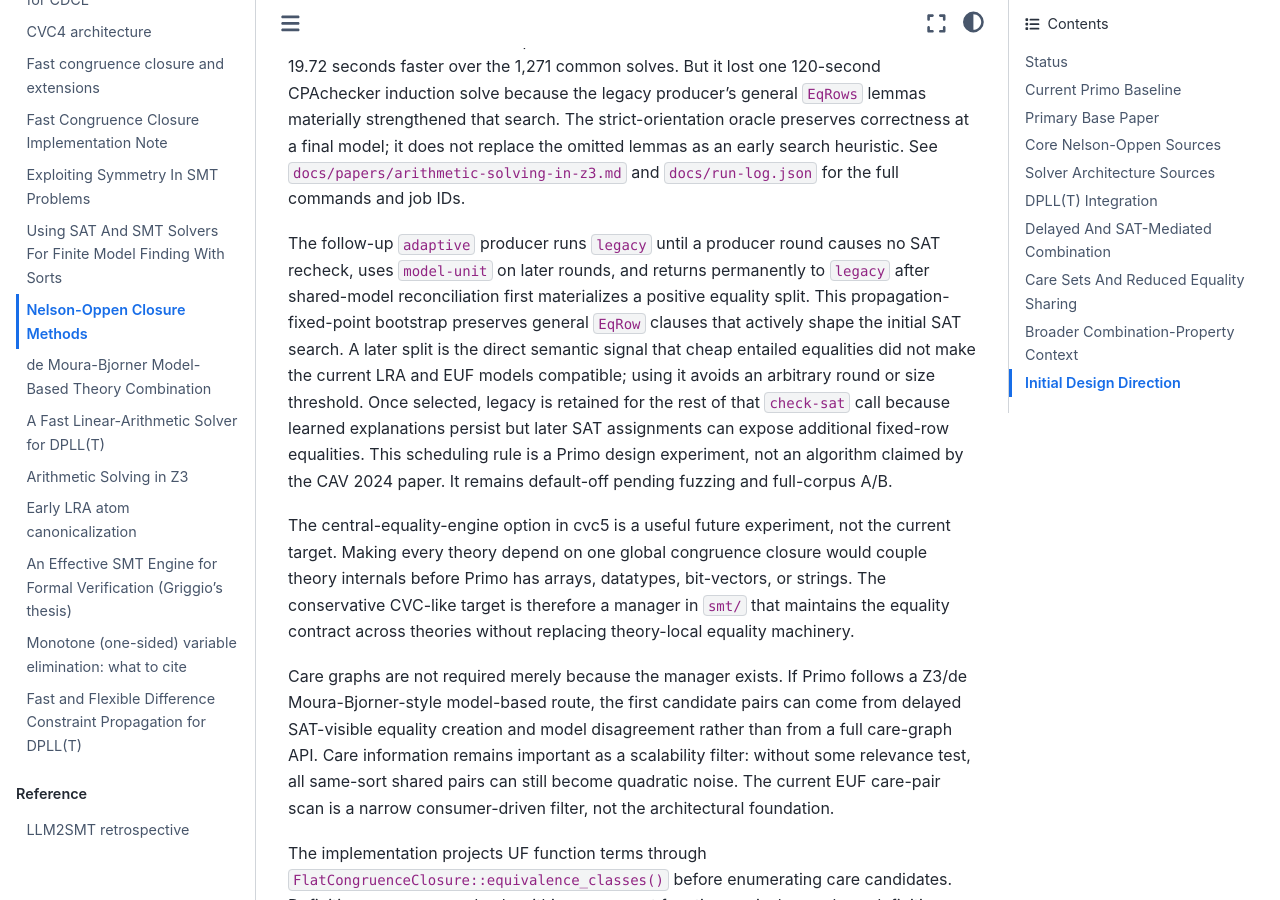
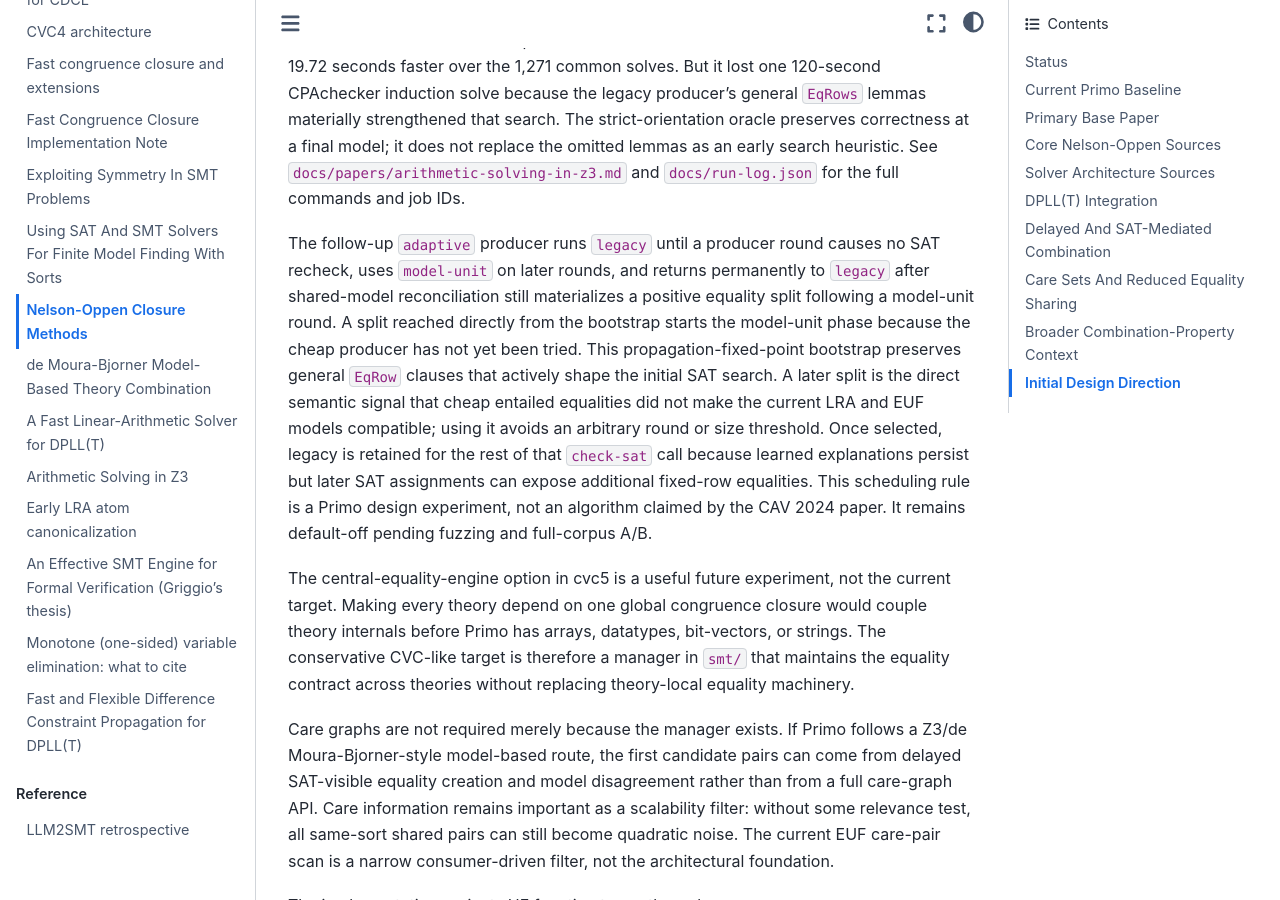
Before and after one commit to primo-solver/primo, a Jupyter Book: the page built from docs/papers/nelson-oppen-closure-methods.md, in a window 1280 px wide and 900 px high, scrolled down 36788 px. Built offline with Jupyter Book 1.0.4 settings and Sphinx 7.4.7 and the Sphinx Book theme 1.1.4, drawn with Linux system fonts in a browser that asks for light colours.

Commit message:
Try model-unit production after bootstrap splits

```diff
--- a/docs/papers/nelson-oppen-closure-methods.md
+++ b/docs/papers/nelson-oppen-closure-methods.md
@@ -1476,10 +1476,12 @@ commands and job IDs.
 
 The follow-up `adaptive` producer runs `legacy` until a producer round causes
 no SAT recheck, uses `model-unit` on later rounds, and returns permanently to
-`legacy` after shared-model reconciliation first materializes a positive
-equality split. This propagation-fixed-point bootstrap preserves general
-`EqRow` clauses that actively shape the initial SAT search. A later split is
-the direct semantic signal that cheap entailed
+`legacy` after shared-model reconciliation still materializes a positive
+equality split following a model-unit round. A split reached directly from the
+bootstrap starts the model-unit phase because the cheap producer has not yet
+been tried. This propagation-fixed-point bootstrap preserves general `EqRow`
+clauses that actively shape the initial SAT search. A later split is the direct
+semantic signal that cheap entailed
 equalities did not make the current LRA and EUF models compatible; using it
 avoids an arbitrary round or size threshold. Once selected, legacy is retained
 for the rest of that `check-sat` call because learned explanations persist but
```
Also changed, not shown: docs/papers/arithmetic-solving-in-z3.md (+6 -4 lines), docs/tuning-parameters.md (+1 -1 lines), 4 other files.
